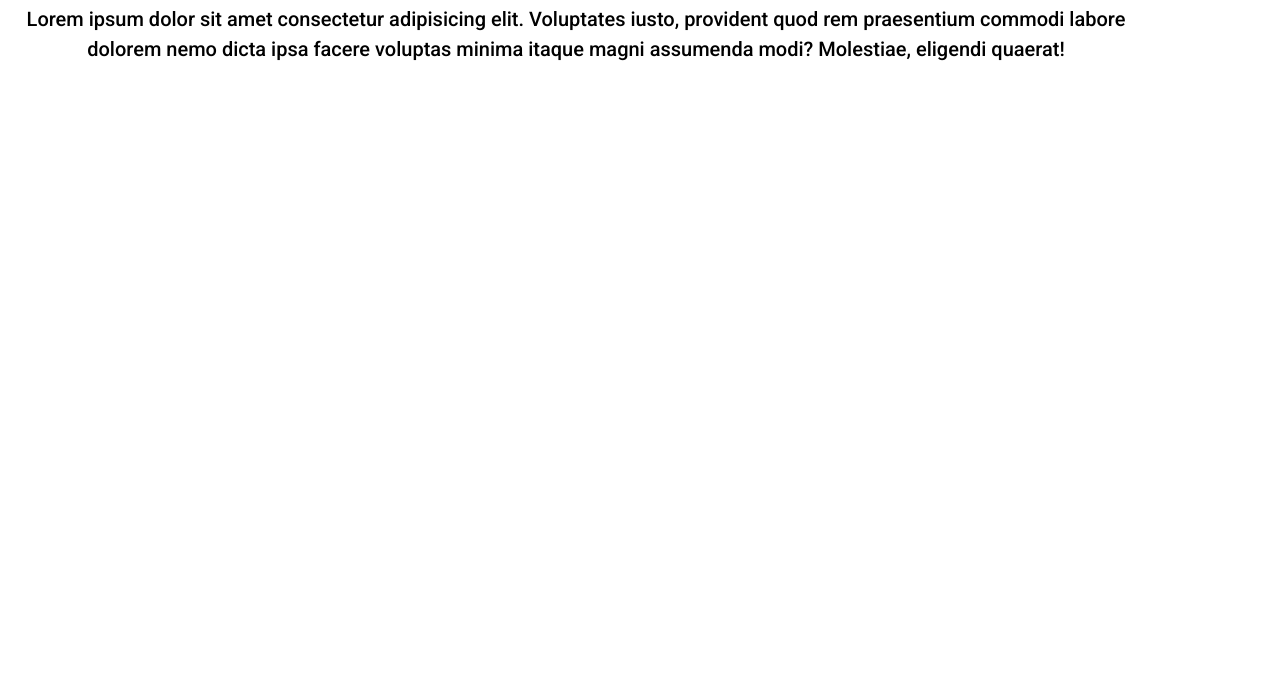
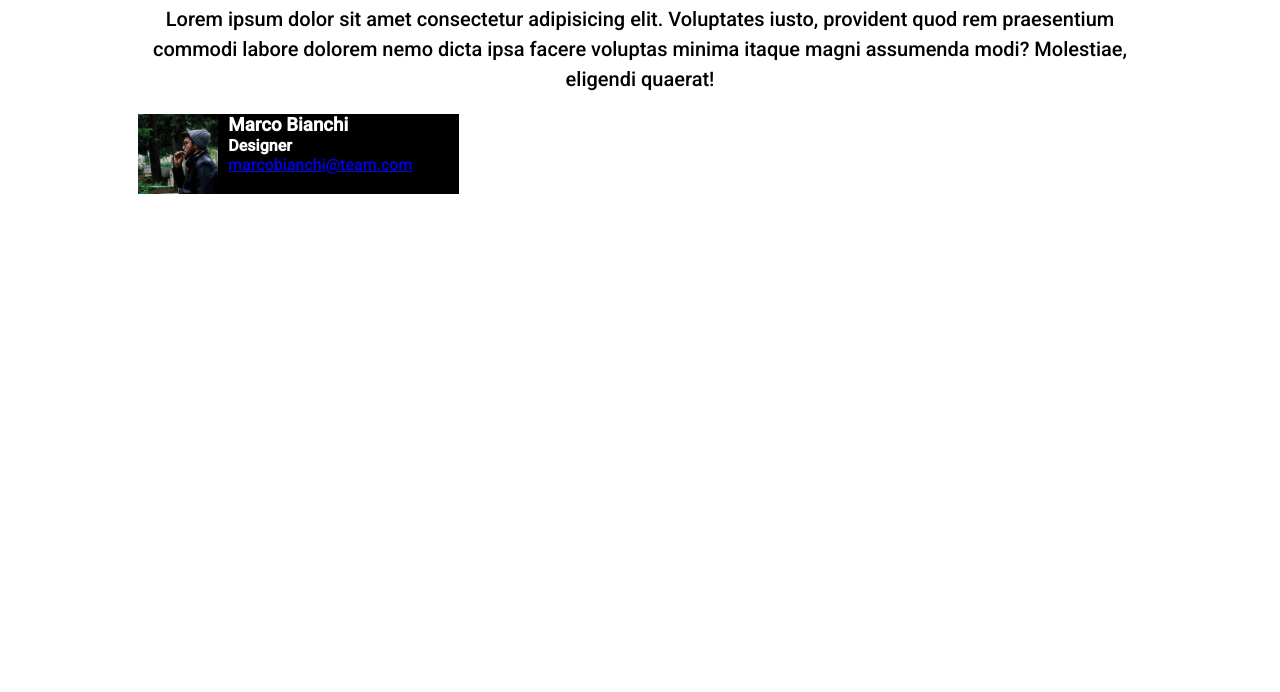
Before and after one commit to LucaBrivio183/html-css-float-cards, a plain HTML site: page index.html in a window 1280 px wide. Shown: the part 108-800 px from the top of the page. Drawn offline with Linux system fonts and the light colour scheme.

Commit message:
Added  cardsbox  and cards structure

```diff
--- a/css/style.css
+++ b/css/style.css
@@ -17,7 +17,8 @@ ________________________________________________________*/
 
 body {
     font-family: 'Roboto', sans-serif;
-    max-width: 90%;
+    max-width: 80%;
+    margin: 0px auto;
 }
 
 .pagetitle  {
@@ -42,3 +43,48 @@ h2 {
 
 CARDS BOX
 ________________________________________________________*/
+
+.clearfix::after {
+    content:'';
+    clear: both;
+    display: table;
+}
+
+.card {
+    float: left;
+    color: white;
+    background-color: black;
+    width: calc(100% / 3 - 20px);
+    margin: 10px;
+}
+
+.cardphoto {
+    width: 25%;
+    margin-right: 10px;
+}
+
+.card>div {
+    float: left;
+}
+
+.photopic {
+    width: 100%;
+    display: block;
+    margin-right: 10px;
+}
+
+.cardinfo {
+    width: 75%-10px;
+}
+
+.cardinfo h3{
+    height: 40%;
+}
+
+.cardinfo h4{
+    height: 30%;
+}
+
+.cardinfo a{
+    height: 30%;
+}
--- a/index.html
+++ b/index.html
@@ -22,6 +22,18 @@
     <!-- /title&subtitle -->
     <!-- cardsbox -->
         <div class="container clearfix">
+            <sections class="card">
+                <div class="cardphoto"><img src="img/male1.png" alt="male1" class="photopic"></div>
+                <div class="cardinfo">
+                    <h3 class="name">Marco Bianchi</h3>
+                    <h4 class="jobtitle">Designer</h4>
+                    <a href="mailto:marcobianchi@team.com" class="mail">marcobianchi@team.com</a>
+                </div>
+            </sections>
+
+
+
+
 
         </div>
     <!-- cardsbox -->
```
Also changed, not shown: img/male1.png (added).
